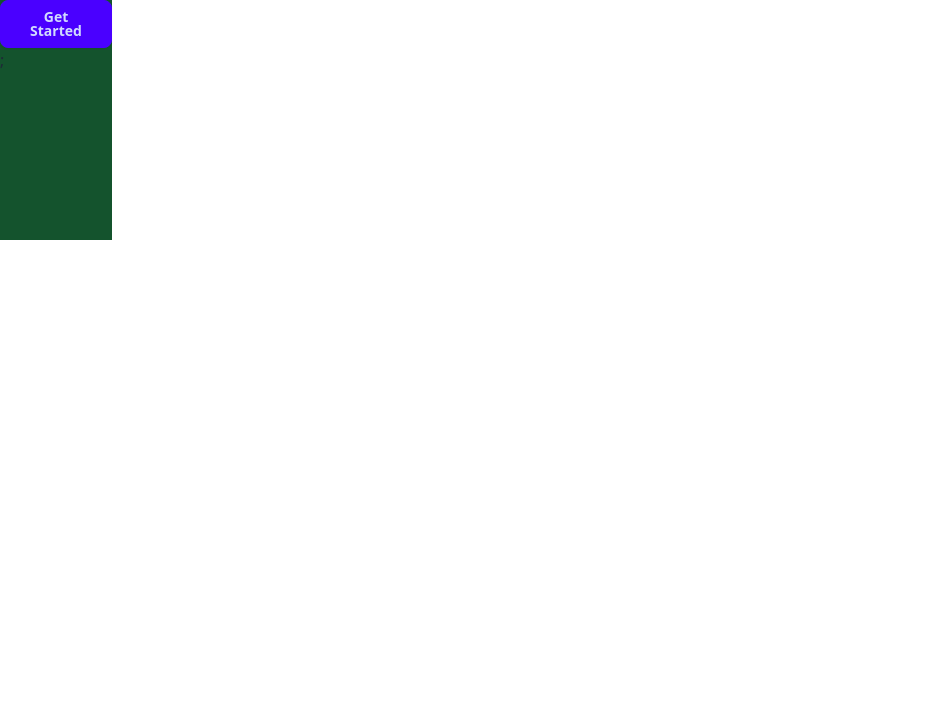
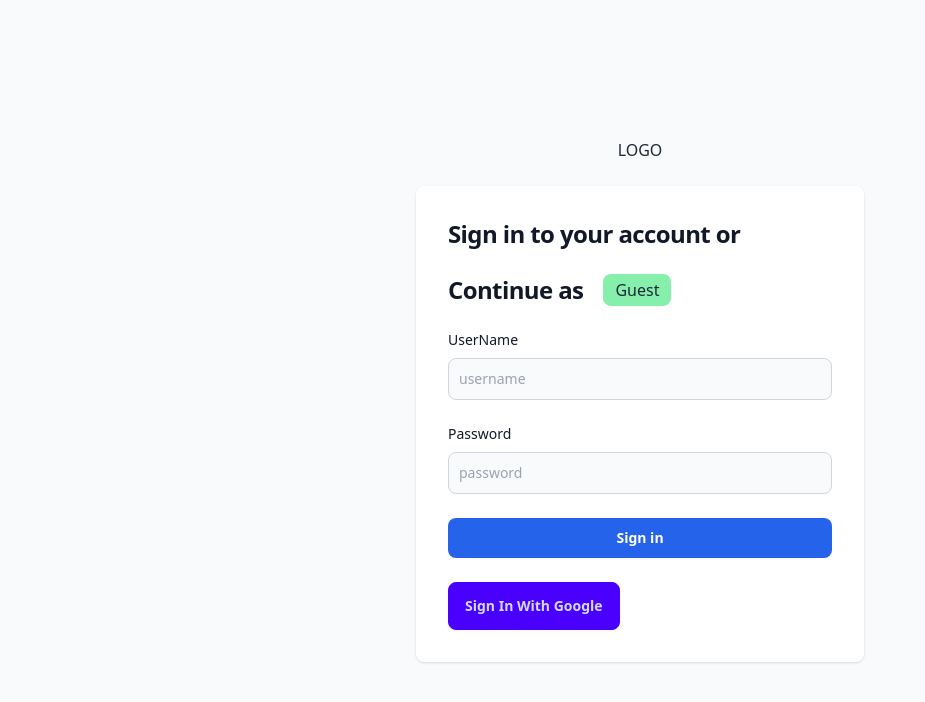
Before and after one commit to bcsurf2822/trello-2.5, a Next.js app: page / in a window 1280 px wide. Shown: the top 702 px of the page, without its empty margins (0-925 px from the left). Built offline with nearby package versions, Linux system fonts and the light colour scheme; no server answers.

Commit message:
fixed login page back to usual and added signin with google button to form

```diff
--- a/app/page.js
+++ b/app/page.js
@@ -5,6 +5,7 @@
 import ButtonLogin from "../components/buttons/ButtonLogin";
 
 import { redirect } from "next/navigation";
+import Login from "@/components/homeUI/Login";
 
 export default async function Home() {
   const session = await auth();
@@ -12,8 +13,9 @@
   console.log("Auth", auth)
 
   return (
-    <div className="w-28 h-60 bg-green-900">
-      <ButtonLogin session={session} />;
-    </div>
+    <main >
+      {/* <ButtonLogin session={session} />; */}
+      <Login />
+    </main>
   );
 }
--- a/components/buttons/ButtonLogin.js
+++ b/components/buttons/ButtonLogin.js
@@ -9,7 +9,7 @@
   if (session) {
     return (
       <Link
-        // using conditional and ternary to make button look different based on props passed
+
         className="btn btn-primary"
         href={dashURL}
       >
@@ -27,7 +27,7 @@
       }}
       className="btn btn-primary "
     >
-      Get Started
+    Sign In With Google
     </button>
   );
 };
--- /dev/null
+++ b/components/homeUI/Login.js
@@ -0,0 +1,84 @@
+"use client";
+import Link from "next/link";
+import { useState } from "react";
+import ButtonLogin from "../buttons/ButtonLogin";
+
+export default function Login() {
+  const [username, setUsername] = useState("");
+  const [password, setPassword] = useState("");
+
+  const handleSubmit = (e) => {
+    e.preventDefault();
+    console.log("vals", e);
+    setUsername("");
+    setPassword("");
+  };
+
+  return (
+    <section className="bg-gray-50 dark:bg-gray-900">
+      <div className="flex flex-col items-center justify-center px-6 py-8 mx-auto md:h-screen lg:py-0">
+        <div className="flex items-center mb-6">
+          <h2>LOGO</h2>
+        </div>
+        <div className="w-full bg-white rounded-lg shadow dark:border md:mt-0 sm:max-w-md xl:p-0 dark:bg-gray-800 dark:border-gray-700">
+          <div className="p-6 space-y-4 md:space-y-6 sm:p-8">
+            <h1 className="text-xl font-bold leading-tight tracking-tight text-gray-900 md:text-2xl dark:text-white">
+              Sign in to your account or
+            </h1>
+
+            <div className="flex gap-5 items-center">
+              <h1 className="text-xl font-bold leading-tight tracking-tight text-gray-900 md:text-2xl dark:text-white">
+                Continue as
+              </h1>
+              <Link href="/dashboard">
+                {" "}
+                <p className="bg-green-300 px-3 py-1 rounded-lg">Guest</p>
+              </Link>
+            </div>
+
+            <form onSubmit={handleSubmit} className="space-y-4 md:space-y-6">
+              <div>
+                <label className="block mb-2 text-sm font-medium text-gray-900 dark:text-white">
+                  UserName
+                </label>
+                <input
+                  type="text"
+                  name="username"
+                  id="username"
+                  className="bg-gray-50 border border-gray-300 text-gray-900 sm:text-sm rounded-lg focus:ring-primary-600 focus:border-primary-600 block w-full p-2.5 dark:bg-gray-700 dark:border-gray-600 dark:placeholder-gray-400 dark:text-white dark:focus:ring-blue-500 dark:focus:border-blue-500"
+                  placeholder="username"
+                  value={username}
+                  onChange={(e) => setUsername(e.target.value)}
+                />
+              </div>
+              <div>
+                <label
+                  for="password"
+                  className="block mb-2 text-sm font-medium text-gray-900 dark:text-white"
+                >
+                  Password
+                </label>
+                <input
+                  type="password"
+                  name="password"
+                  id="password"
+                  placeholder="password"
+                  className="bg-gray-50 border border-gray-300 text-gray-900 sm:text-sm rounded-lg focus:ring-primary-600 focus:border-primary-600 block w-full p-2.5 dark:bg-gray-700 dark:border-gray-600 dark:placeholder-gray-400 dark:text-white dark:focus:ring-blue-500 dark:focus:border-blue-500"
+                  value={password}
+                  onChange={(e) => setPassword(e.target.value)}
+                />
+              </div>
+              <button
+                type="submit"
+                className="w-full text-white bg-blue-600 hover:bg-blue-700 font-semibold rounded-lg text-sm px-5 py-2.5 text-center"
+              >
+                Sign in
+              </button>
+              <ButtonLogin />
+            </form>
+          </div>
+        </div>
+      </div>
+    </section>
+  );
+}
```
